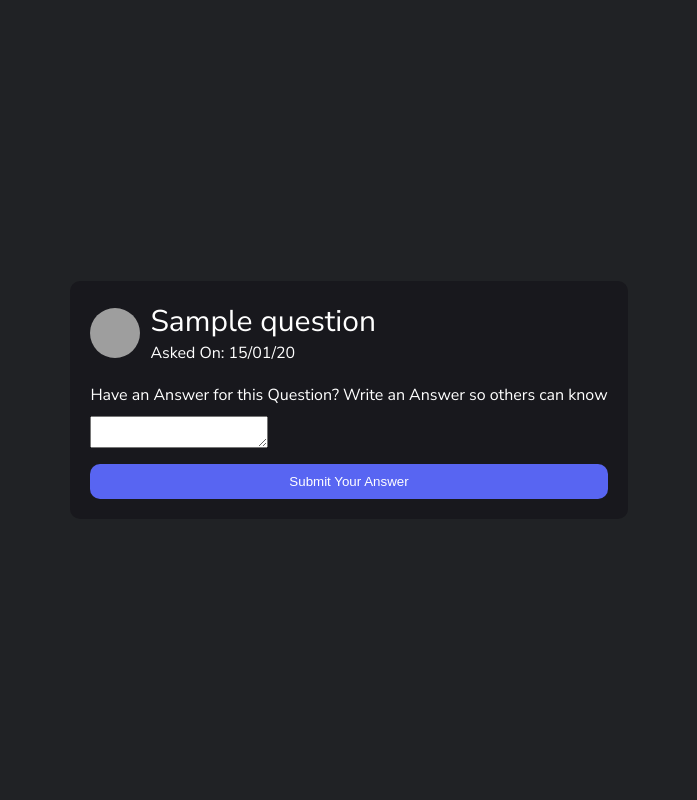
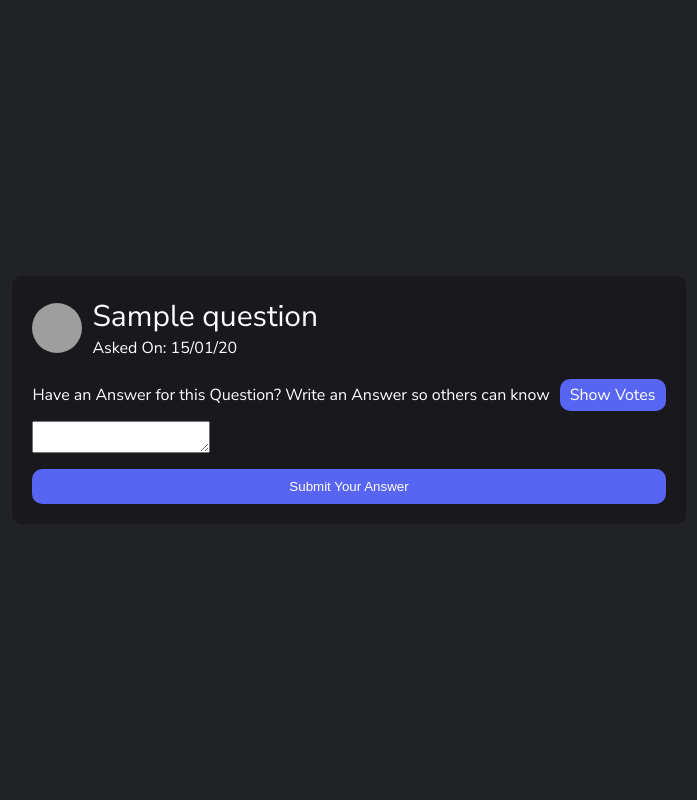
Before and after one commit to crebro/DiscoForum, a Flask app: template templates/question.html in a window 1280 px wide. Shown: the whole page, without its empty margins (291-988 px from the left). Run offline with Flask 2, Linux system fonts and the light colour scheme; the template is opened without the code that fills it: most values are stand-ins (such as "Sample title", 1, 10 or a date in 2020); data that the repository does not hold is empty; parts of the project's set-up code (start-up, migrations or seed data) failed here and were passed over; some libraries are stand-ins or nearby versions; grey boxes are pictures that could not be loaded.

Commit message:
Added the option to toggle votes

```diff
--- a/static/questionPageStyling.css
+++ b/static/questionPageStyling.css
@@ -107,3 +107,16 @@
 .blue-color-icon {
   color: #5865f2;
 }
+
+.button {
+  background-color: #5865f2;
+  color: white;
+  padding: 5px 10px 5px 10px;
+  border-radius: 10px;
+  transition-duration: 250ms;
+}
+
+.button:hover {
+  cursor: pointer;
+  background-color: #3644dd;
+}
--- a/templates/question.html
+++ b/templates/question.html
@@ -46,8 +46,9 @@
                 </div>
                 {% else %}
                 <div class="haveAnAnswerLoggedIn">
-
-                    Have an Answer for this Question? Write an Answer so others can know
+                    <div style="display: flex; align-items: center;">
+                        Have an Answer for this Question? Write an Answer so others can know <div onclick="toggleVotes()" style="margin-left: 10px;" class="button"> Show Votes </div>
+                    </div>
                     <div class="answerWritingArea" >
                         <textarea name="answer" id="textareaAnswer" ></textarea>
                         <button type="submit" class="formSubmitButton" id="formSubmitButton"> Submit Your Answer </button>
@@ -76,8 +77,17 @@
         const answersList = document.getElementById('answersList');
         const loadingComponent = document.getElementById('loadingBox');
         const userIsAuthenitcated = "{{ data['auth_user'] }}" != "None";
-        console.log(userIsAuthenitcated);
+        var showingVotes = false;
         var answers = [];
+
+        function toggleVotes() {
+            const votesElements = document.getElementsByClassName('answer-votes');
+            console.log(votesElements);
+            showingVotes = !showingVotes;
+            for (const child of votesElements) {
+                child.style.display = showingVotes ? "flex" : "none"  ;
+            }
+        }
 
         function updateMessages() {
             var htmlContent = "";
@@ -107,7 +117,7 @@
             const newElement = document.createElement("div");
             newElement.innerHTML = `
                 <div class="answer">
-                    <div class="answer-votes" onclick="upVoteAnswer(${answers.indexOf(answer)})" >
+                    <div class="answer-votes" onclick="upVoteAnswer(${answers.indexOf(answer)})" style="display: ${ showingVotes ? 'flex' : 'none'}" >
                         <i  class="fas fa-caret-up caret-up-icon ${ answer.user_has_voted ? "blue-color-icon" : '' }"></i>
                         ${answer.votes}
                     </div>
```
